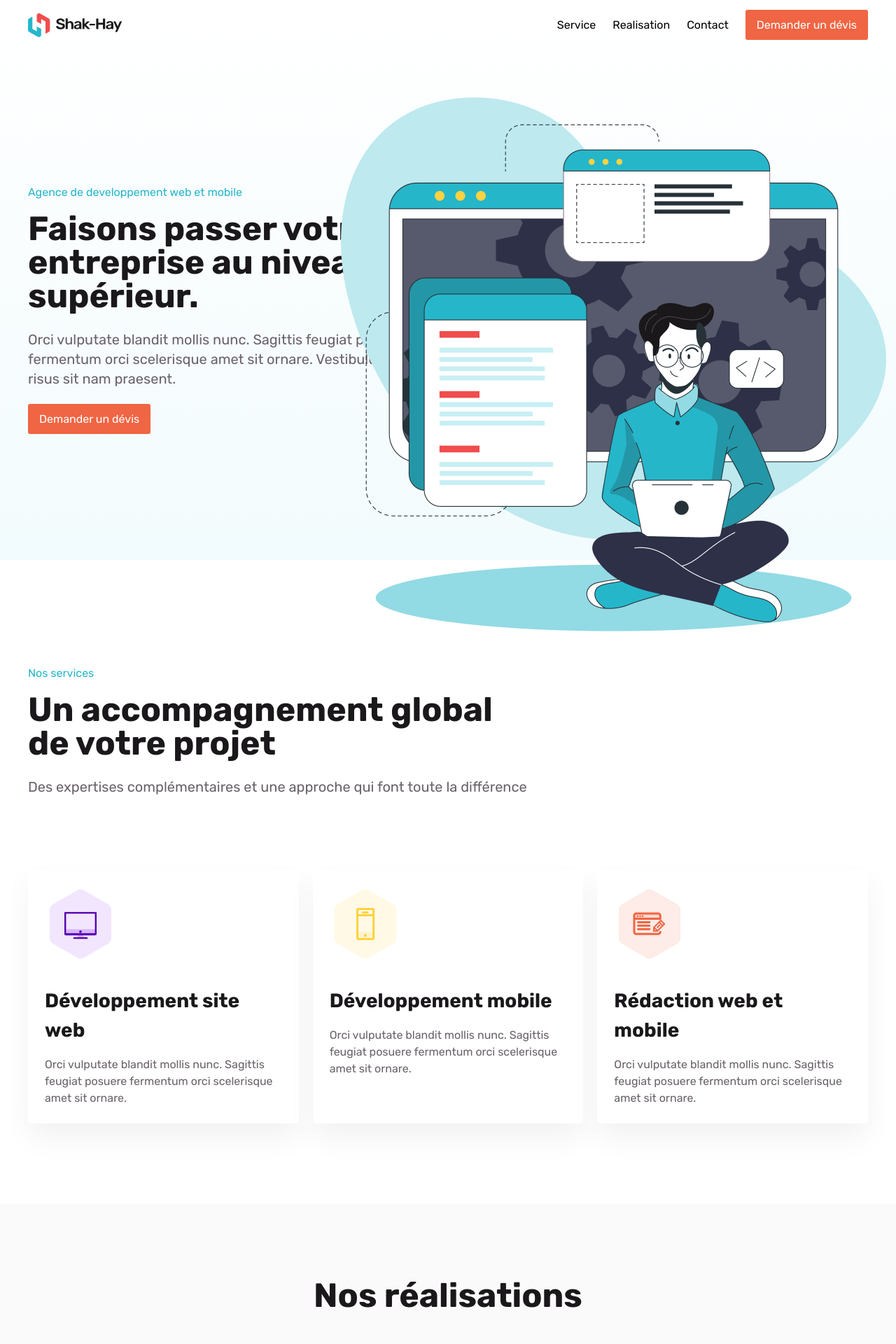
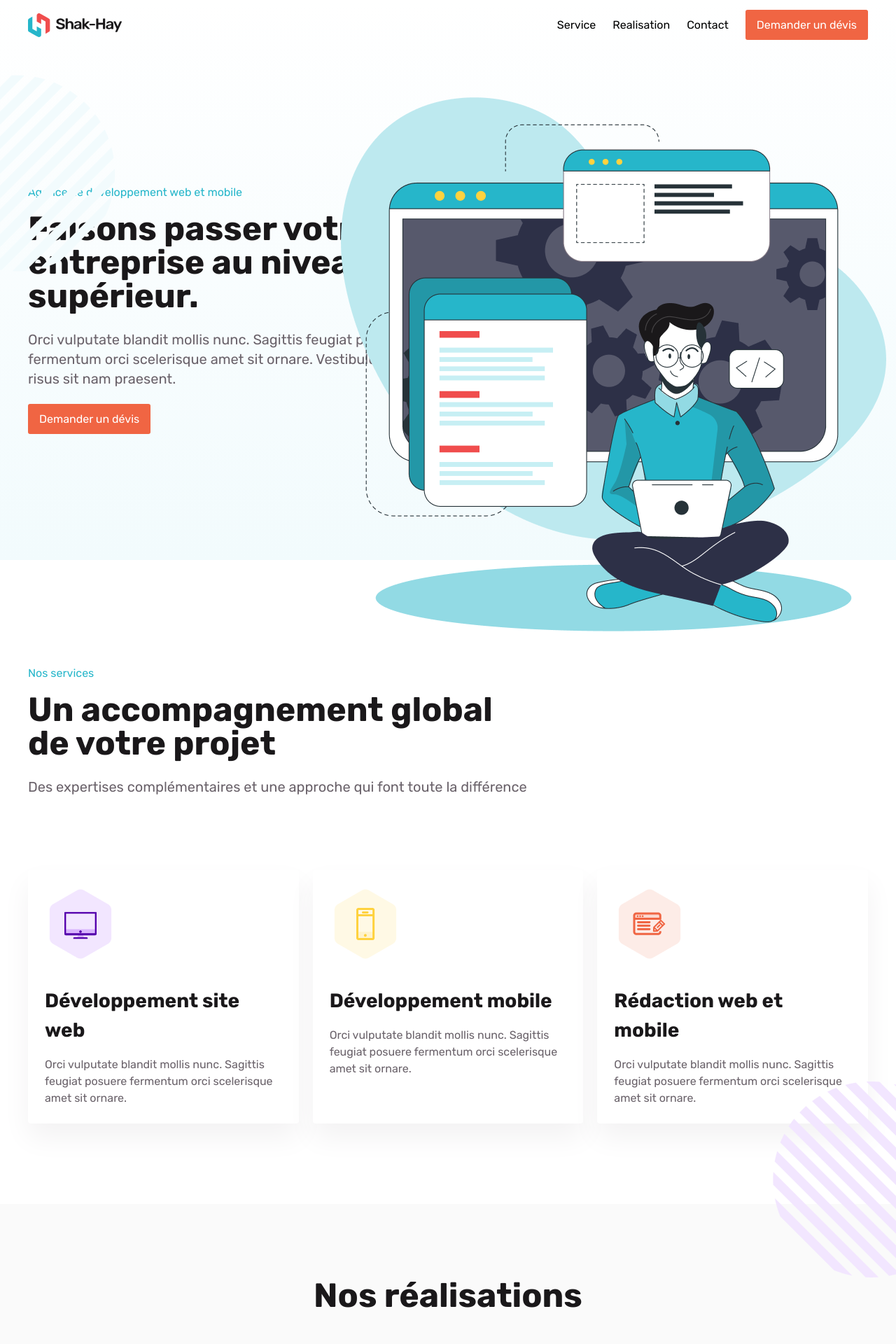
Before and after one commit to raz-manoa/shak-hay, a React (Vite) app: page / in a window 1280 px wide. Shown: the top 1920 px of the page at 70% size. Built offline with nearby package versions, Linux system fonts and the light colour scheme.

Commit message:
add ellips in decor

```diff
--- a/src/sections/hero/Hero.module.scss
+++ b/src/sections/hero/Hero.module.scss
@@ -22,4 +22,10 @@
       right: -20px;
     }
   }
+
+  &__ellipse {
+    @apply absolute;
+    top: 56.1px;
+    left: opx;
+  }
 }
--- a/src/sections/hero/section.tsx
+++ b/src/sections/hero/section.tsx
@@ -5,6 +5,7 @@ import Container from "../../_components/common/container/Container";
 import AppButton from "../../_components/display/button/AppButton";
 import style from "./Hero.module.scss";
 import picCover from "../../assets/developer-activity-animate 1.png";
+import ellipse from "../../assets/Mask Group.png"
 
 
 export default function Hero() {
@@ -38,6 +39,7 @@ export default function Hero() {
           </AppHeading>
         </Container>
         <img className={style.hero__cover__picCover} src={picCover} alt="cover" />
+        <img className={style.hero__ellipse} src={ellipse} alt="ellipse" />
       </div>
     </section>
   )
--- a/src/sections/nos-realisations/NosRealisation.module.scss
+++ b/src/sections/nos-realisations/NosRealisation.module.scss
@@ -1,4 +1,5 @@
 .realisation {
+  @apply relative;
   padding-top: 91px;
   padding-bottom: 46px;
   background-color: var(--grey-sh-11);
@@ -11,6 +12,12 @@
     @apply flex flex-col items-center;
     margin-top: 88px;
   }
+
+  &__ellipse {
+    @apply absolute;
+    top: -237px;
+    right: 0px
+  }
 }
 
 .seeMore {
--- a/src/sections/nos-realisations/section.tsx
+++ b/src/sections/nos-realisations/section.tsx
@@ -9,6 +9,7 @@ import picGallery4 from "../../assets/galery4.png";
 import picGallery5 from "../../assets/galery5.png";
 import picGallery6 from "../../assets/galery6.png";
 import CardGallery from "../../_components/display/cardGallery/CardGallery";
+import ellipse from "../../assets/Mask Group (1).png"
 
 
 export default function Realisation() {
@@ -40,6 +41,7 @@ export default function Realisation() {
           <a href="#" className={style.seeMore}>Afficher plus</a>
         </div>
       </Container>
+      <img className={style.realisation__ellipse} src={ellipse} alt="" />
     </section>
   )
 }
--- a/src/sections/parlant-projets/section.tsx
+++ b/src/sections/parlant-projets/section.tsx
@@ -9,7 +9,7 @@ import AppButton from "../../_components/display/button/AppButton";
 
 export default function ParlantProjets() {
   const dataInfos = ([
-    { id: 1, icon: Maps, label: "Notre adresse", desc: "Lot IVH 24 Ambohimangakely <br/> Antananarivo 101 - MADAGASCAR" },
+    { id: 1, icon: Maps, label: "Notre adresse", desc: "Lot IVH 24 Ambohimangakely Antananarivo 101 - MADAGASCAR" },
     { id: 2, icon: Phone, label: "Notre contact", desc: "+261 34 85 963 00" },
     { id: 3, icon: Mail, label: "Notre email", desc: "contact@shak-hay.com" }
   ])
```
Also changed, not shown: src/assets/Ellipse 5 (1).png (added), src/assets/Ellipse 5.png (added).
